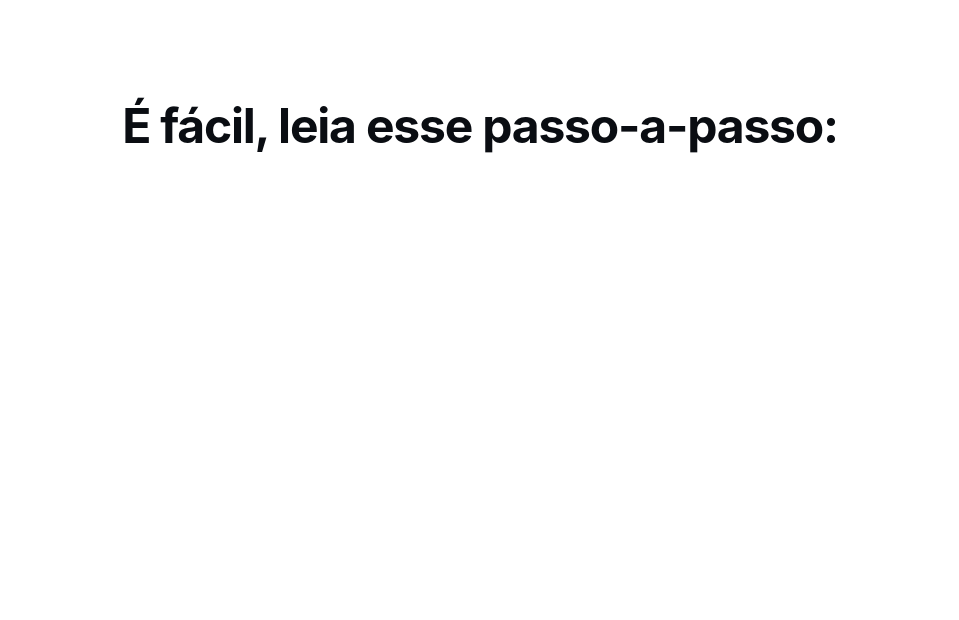
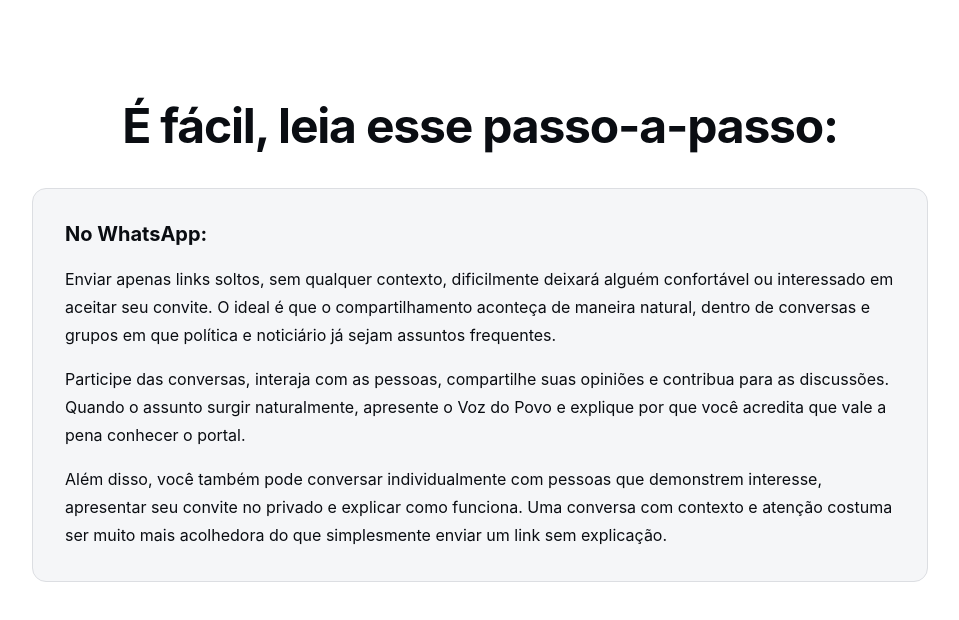
Before and after one commit to Kronckless/zenly-auth, a React (Vite) app: page /comeceporaqui in a window 1280 px wide. Shown: the top 620 px of the page, without its empty margins (160-1119 px from the left). Built offline with nearby package versions, Linux system fonts and the light colour scheme.

Commit message:
Quero adicionar uma nova seção na página `/comeceporaqui`, posiciona...
Gerado pelo Zenly.

```diff
--- a/src/pages/ComecePorAqui.tsx
+++ b/src/pages/ComecePorAqui.tsx
@@ -95,6 +95,21 @@ export default function ComecePorAqui() {
       <h1 className="mx-auto max-w-4xl text-center font-display text-3xl font-bold leading-tight tracking-tight text-foreground sm:text-4xl md:text-5xl">
         É fácil, leia esse passo-a-passo:
       </h1>
+
+      <section className="mx-auto mt-8 w-full max-w-4xl rounded-xl border border-border bg-[#F5F6F8] p-5 text-left sm:p-8">
+        <h2 className="text-lg font-bold leading-snug text-foreground sm:text-xl">No WhatsApp:</h2>
+        <div className="mt-4 space-y-4 text-sm leading-7 text-foreground sm:text-base">
+          <p>
+            Enviar apenas links soltos, sem qualquer contexto, dificilmente deixará alguém confortável ou interessado em aceitar seu convite. O ideal é que o compartilhamento aconteça de maneira natural, dentro de conversas e grupos em que política e noticiário já sejam assuntos frequentes.
+          </p>
+          <p>
+            Participe das conversas, interaja com as pessoas, compartilhe suas opiniões e contribua para as discussões. Quando o assunto surgir naturalmente, apresente o Voz do Povo e explique por que você acredita que vale a pena conhecer o portal.
+          </p>
+          <p>
+            Além disso, você também pode conversar individualmente com pessoas que demonstrem interesse, apresentar seu convite no privado e explicar como funciona. Uma conversa com contexto e atenção costuma ser muito mais acolhedora do que simplesmente enviar um link sem explicação.
+          </p>
+        </div>
+      </section>
     </main>
   );
 
```
